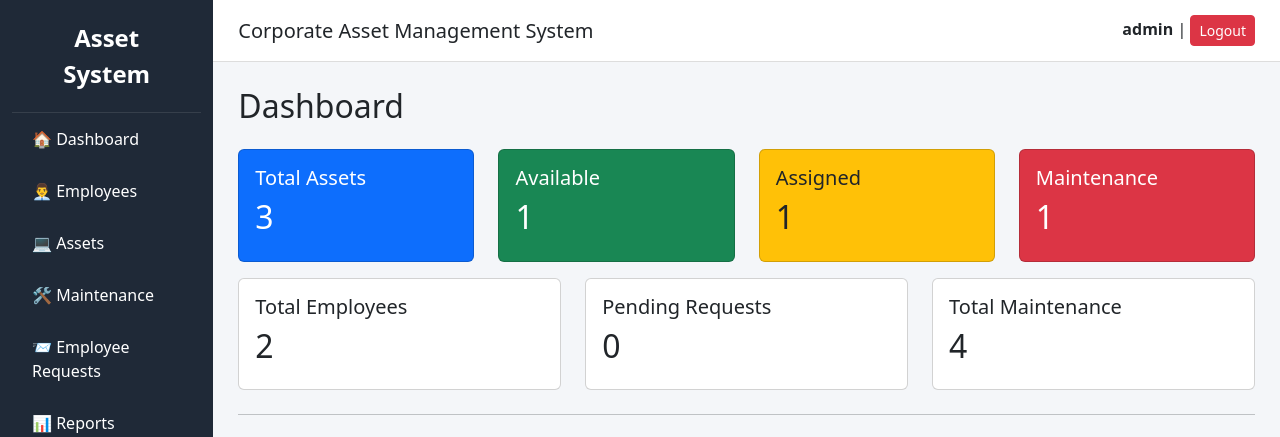
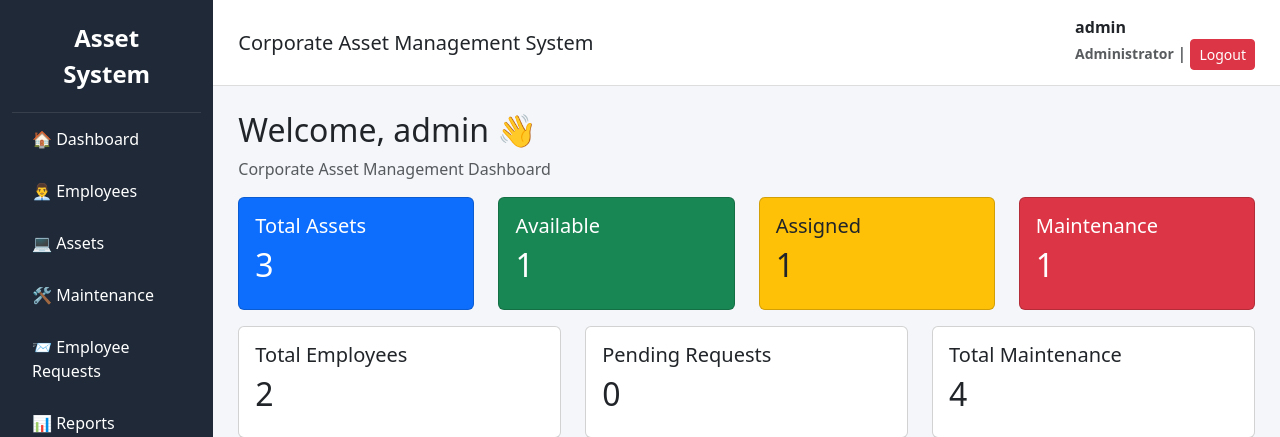
Before and after one commit to Fatema-Keya/CorporateAssetManagementSystem, a Django app: page / in a window 1280 px wide. Shown: the top 437 px of the page. Run offline with Django 5.2, Linux system fonts and the light colour scheme; a user stored in the database is signed in; data comes from the database, SQL or seed files in the repository.

Commit message:
Added role based sidebar and user dashboard

```diff
--- a/templates/base.html
+++ b/templates/base.html
@@ -77,6 +77,8 @@ Asset System
 
 <a href="/">🏠 Dashboard</a>
 
+{% if request.user.is_staff %}
+
 <a href="/employees/">👨‍💼 Employees</a>
 
 <a href="/assets/">💻 Assets</a>
@@ -85,9 +87,15 @@ Asset System
 
 <a href="/requests/">📨 Employee Requests</a>
 
+{% endif %}
+
+{% if request.user.is_superuser %}
+
 <a href="/reports/">📊 Reports</a>
 
 <a href="/admin/">⚙️ Admin</a>
+
+{% endif %}
 
 </div>
 
@@ -107,7 +115,27 @@ Corporate Asset Management System
 
 <span class="username">
 
-{{ request.user.username }}
+<strong>{{ request.user.get_full_name|default:request.user.username }}</strong>
+
+<br>
+
+<small class="text-muted">
+
+{% if request.user.is_superuser %}
+
+Administrator
+
+{% elif request.user.is_staff %}
+
+Staff
+
+{% else %}
+
+Employee
+
+{% endif %}
+
+</small>
 
 </span>
 
--- a/templates/dashboard/dashboard.html
+++ b/templates/dashboard/dashboard.html
@@ -6,11 +6,21 @@ Dashboard
 
 {% block content %}
 
-<h2 class="mb-4">
+<h2>
 
-Dashboard
+Welcome,
+
+{{ request.user.first_name|default:request.user.username }}
+
+👋
 
 </h2>
+
+<p class="text-muted">
+
+Corporate Asset Management Dashboard
+
+</p>
 
 <div class="row">
 
```
